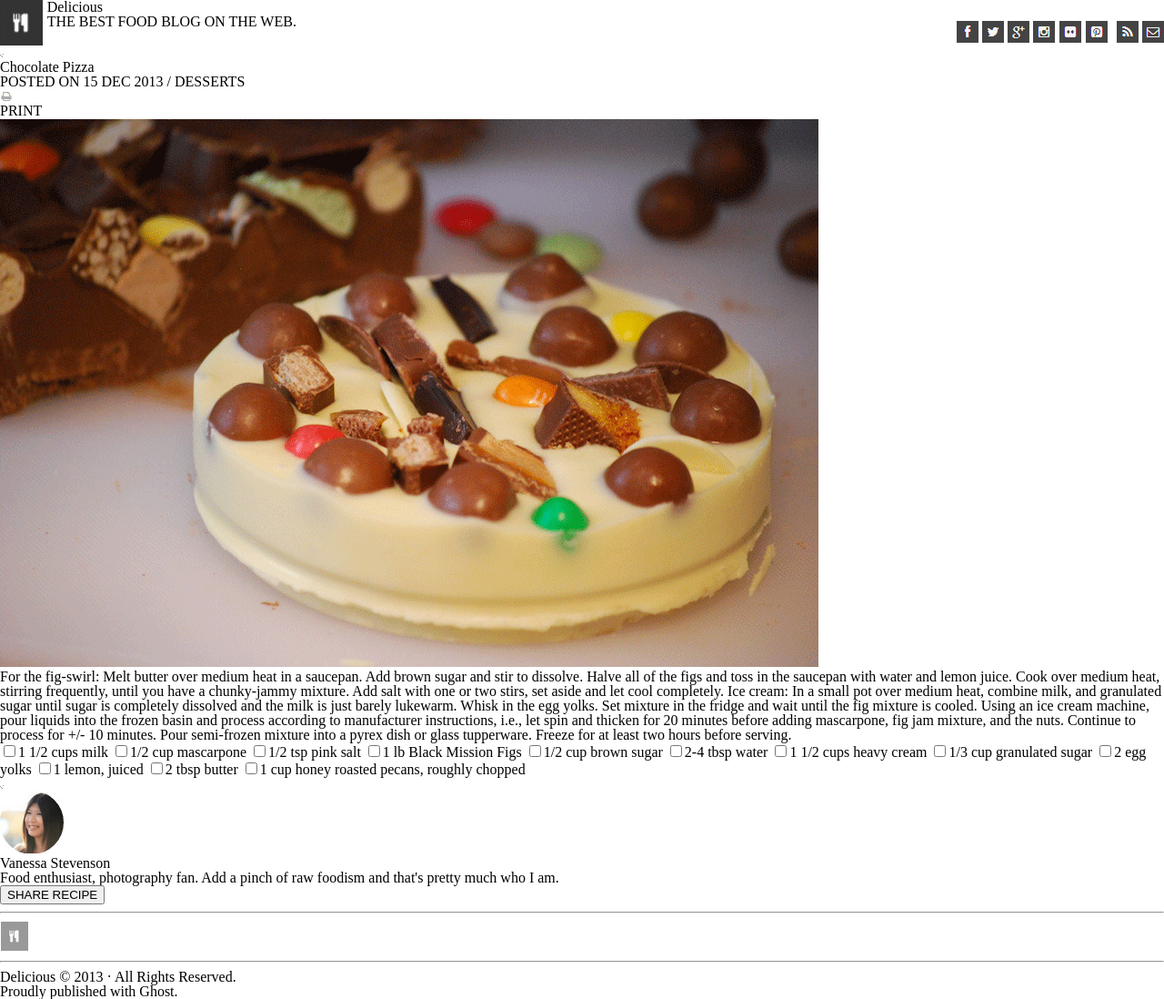
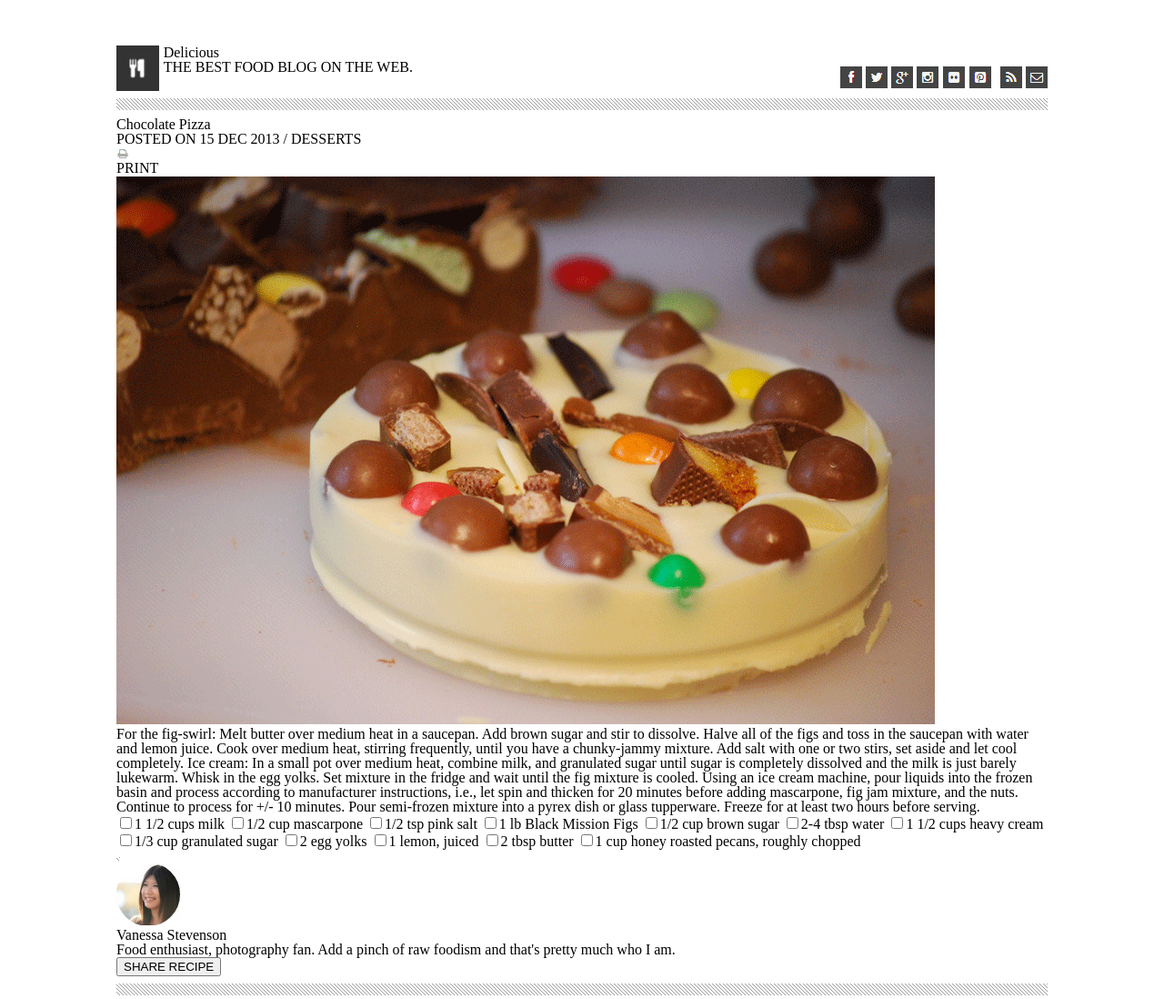
Before and after one commit to drmeloy/lab-10-chocolate-pizza, a plain HTML site: page index.html in a window 1280 px wide. Shown: the top 1098 px of the page at 91% size. Drawn offline with Linux system fonts and the light colour scheme.

Commit message:
styled hr

```diff
--- a/index.html
+++ b/index.html
@@ -31,8 +31,9 @@
             <img src="./img/icons/mail-icon.png" alt="Mail icon" />
         </figure>
     </header>
-    <img src="./img/icons/hr-img.png" alt="horizontal row separator" class="hr-icon" />
-    <section id="recipe-header">
+    <hr>
+    <!-- <img src="./img/icons/hr-img.png" alt="horizontal row separator" />
+    <section id="recipe-header"> -->
         <container class="heading">
             <h2>Chocolate Pizza</h2>
             <p>POSTED ON 15 DEC 2013 / DESSERTS</p>
--- a/style.css
+++ b/style.css
@@ -1,3 +1,8 @@
+body {
+    width: 80%;
+    margin: 50px auto;
+}
+
 #page-header {
     display: flex;
     flex-direction: row;
@@ -22,3 +27,11 @@
 #page-header .logo-chain .pint-icon {
     margin-right: 6px;
 }
+
+hr {
+    background-image: url('./img/icons/hr-img.png');
+    background-repeat: repeat;
+    height: 13px;
+    display: block;
+    border: 10px;
+}
```
